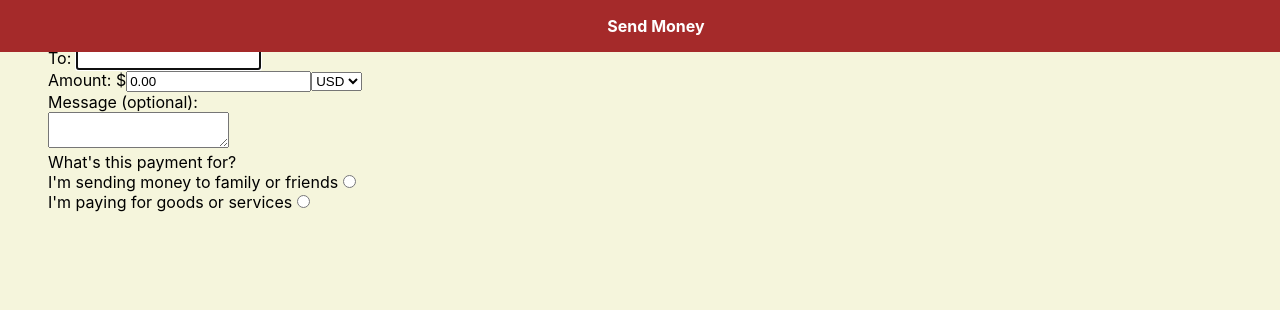
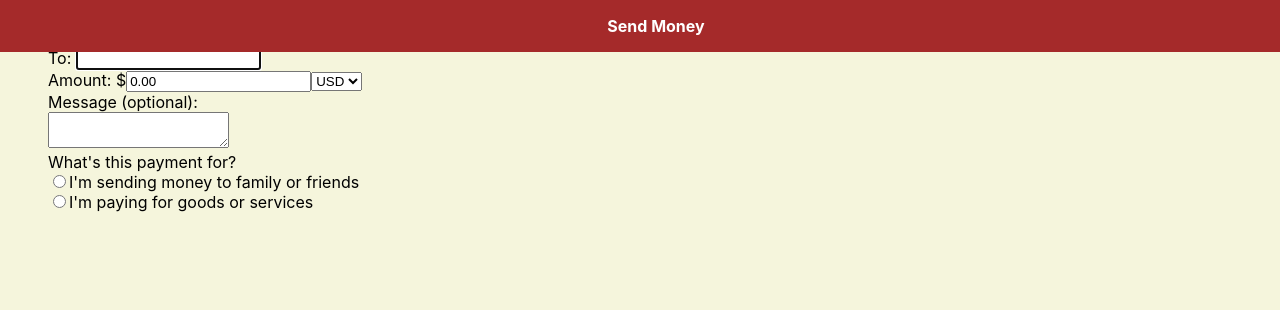
Before and after one commit to dlchen/paypal, a React (Create React App) app: page /send in a window 1280 px wide. Shown: the top 310 px of the page. Built offline with nearby package versions, Linux system fonts and the light colour scheme.

Commit message:
refactor: SendMoney use <Form /> and <Success />

```diff
--- a/src/App.tsx
+++ b/src/App.tsx
@@ -11,7 +11,7 @@ type Props = {
   showLoading: () => void;
 };
 
-class App extends Component<Props,{}> {
+class App extends Component<Props> {
   componentDidMount() {
     this.props.hideLoading();
   }
--- a/src/components/SendMoney.tsx
+++ b/src/components/SendMoney.tsx
@@ -1,6 +1,8 @@
-import React, { Component, ChangeEvent } from 'react';
-import { Link } from 'react-router-dom';
-import { renderCurrencySymbol, validAmount, validEmail, formatAmount } from '../utils';
+import React, { PureComponent, ChangeEvent } from 'react';
+
+import Form from './SendMoneyForm';
+import Success from './SendMoneySuccess';
+import { validAmount, validEmail, formatAmount } from '../utils';
 
 import './SendMoney.css';
 
@@ -24,8 +26,8 @@ type State = {
   transactionType: TransactionType,
 };
 
-class Initial extends Component<Props, State> {
-  constructor(props: any) {
+class SendMoney extends PureComponent<Props, State> {
+  constructor(props: Props) {
     super(props);
 
     this.state = {
@@ -101,58 +103,34 @@ class Initial extends Component<Props, State> {
     this.setState({ success: false });
   }
   render() {
+    const { validEmail, email, currency, amount, message, transactionType } = this.state;
     return (
       <div>
         <header>Send Money</header>
-        {!this.state.success && <form id="send-money">
-          <label>
-            To: <input type="email" value={this.state.email} onChange={this.handleEmailChange} autoFocus />
-            {this.state.validEmail === true && "✔︎"}
-            {this.state.validEmail === false && "✘"}
-          </label>
-          <label>
-            Amount: {renderCurrencySymbol(this.state.currency)}
-            <input type="text" value={this.state.amount} onChange={this.handleAmountChange} />
-            <select value={this.state.currency} onChange={this.handleCurrencySelect}>
-              <option value="USD">USD</option>
-              <option value="EUR">EUR</option>
-              <option value="JPY">JPY</option>
-            </select>
-          </label>
-          <label>
-            <span>Message (optional):</span>
-            <textarea value={this.state.message} onChange={this.handleMessageChange} />
-          </label>
-          <label>What's this payment for?</label>
-          <label>
-            I'm sending money to family or friends
-            <input type="radio"
-              name="transactionType"
-              value={PERSONAL}
-              onChange={this.handleOptionChange}
-              checked={this.state.transactionType === PERSONAL} />
-          </label>
-          <label>
-            I'm paying for goods or services
-            <input type="radio"
-              name="transactionType"
-              value={BUSINESS}
-              onChange={this.handleOptionChange}
-              checked={this.state.transactionType === BUSINESS} />
-          </label>
-        </form>}
-        {this.state.success && <div className="content">
-          You have sent {renderCurrencySymbol(this.state.currency)}{this.state.amount} to {this.state.email}!
-        </div>}
-        <footer>
-          {!this.state.success && <div onClick={this.resetForm}>Clear</div>}
-          {!this.state.success && <div onClick={this.submitForm}>Next</div>}
-          {this.state.success && <div onClick={this.restart}>Send Money</div>}
-          {this.state.success && <Link to="/view">Transaction History</Link>}
-        </footer>
+        {!this.state.success && <Form
+          validEmail={validEmail}
+          email={email}
+          currency={currency}
+          amount={amount}
+          message={message}
+          transactionType={transactionType}
+          handleEmailChange={this.handleEmailChange}
+          handleAmountChange={this.handleAmountChange}
+          handleCurrencySelect={this.handleCurrencySelect}
+          handleMessageChange={this.handleMessageChange}
+          handleOptionChange={this.handleOptionChange}
+          resetForm={this.resetForm}
+          submitForm={this.submitForm}
+          showLoading={this.props.showLoading}
+          hideLoading={this.props.hideLoading} />}
+        {this.state.success && <Success
+          currency={currency}
+          amount={amount}
+          email={email}
+          restart={this.restart}/>}
       </div>
     );
   }
 }
 
-export default Initial;
+export default SendMoney;
--- /dev/null
+++ b/src/components/SendMoneyForm.tsx
@@ -0,0 +1,77 @@
+import React, { PureComponent, ChangeEvent, Fragment } from 'react';
+import { renderCurrencySymbol, validAmount, validEmail, formatAmount } from '../utils';
+
+type TransactionType = 'UNKNOWN' | 'PERSONAL' | 'BUSINESS';
+const PERSONAL = 'PERSONAL';
+const BUSINESS = 'BUSINESS';
+
+type Props = {
+  validEmail: boolean | null,
+  email: string,
+  currency: string,
+  amount: string,
+  message: string,
+  transactionType: TransactionType,
+  handleEmailChange: (e: ChangeEvent<HTMLInputElement>) => void,
+  handleAmountChange: (e: ChangeEvent<HTMLInputElement>) => void,
+  handleCurrencySelect: (e: ChangeEvent<HTMLSelectElement>) => void,
+  handleMessageChange: (e: ChangeEvent<HTMLTextAreaElement>) => void,
+  handleOptionChange: (e: ChangeEvent<HTMLInputElement>) => void,
+  resetForm: () => void,
+  submitForm: () => void,
+  showLoading: () => void,
+  hideLoading: () => void
+};
+
+class Form extends PureComponent<Props> {
+
+  render() {
+    return (
+      <Fragment>
+        <form id="send-money">
+          <label>
+            To: <input type="email" value={this.props.email} onChange={this.props.handleEmailChange} autoFocus />
+            {this.props.validEmail === true && "✔︎"}
+            {this.props.validEmail === false && "✘"}
+          </label>
+          <label>
+            Amount: {renderCurrencySymbol(this.props.currency)}
+            <input type="text" value={this.props.amount} onChange={this.props.handleAmountChange} />
+            <select value={this.props.currency} onChange={this.props.handleCurrencySelect}>
+              <option value="USD">USD</option>
+              <option value="EUR">EUR</option>
+              <option value="JPY">JPY</option>
+            </select>
+          </label>
+          <label>
+            <span>Message (optional):</span>
+            <textarea value={this.props.message} onChange={this.props.handleMessageChange} />
+          </label>
+          <label>What's this payment for?</label>
+          <label>
+            <input type="radio"
+              name="transactionType"
+              value={PERSONAL}
+              onChange={this.props.handleOptionChange}
+              checked={this.props.transactionType === PERSONAL} />
+            I'm sending money to family or friends
+          </label>
+          <label>
+            <input type="radio"
+              name="transactionType"
+              value={BUSINESS}
+              onChange={this.props.handleOptionChange}
+              checked={this.props.transactionType === BUSINESS} />
+              I'm paying for goods or services
+          </label>
+        </form>
+        <footer>
+          <div onClick={this.props.resetForm}>Clear</div>
+          <div onClick={this.props.submitForm}>Next</div>
+        </footer>
+      </Fragment>
+    );
+  }
+}
+
+export default Form;
--- /dev/null
+++ b/src/components/SendMoneySuccess.tsx
@@ -0,0 +1,31 @@
+import React, { PureComponent, Fragment } from 'react';
+import { Link } from 'react-router-dom';
+
+import { renderCurrencySymbol } from '../utils';
+
+type Props = {
+  currency: string,
+  amount: string,
+  email: string,
+  restart: () => void
+};
+
+class Success extends PureComponent<Props> {
+
+  render() {
+    const { currency, amount, email, restart } = this.props;
+    return (
+      <Fragment>
+        <div className="content">
+          You have sent {renderCurrencySymbol(currency)}{amount} to {email}!
+        </div>
+        <footer>
+          <div onClick={restart}>Send Money</div>
+          <Link to="/view">Transaction History</Link>
+        </footer>
+      </Fragment>
+    );
+  }
+}
+
+export default Success;
--- a/src/components/TransactionRow.tsx
+++ b/src/components/TransactionRow.tsx
@@ -17,7 +17,7 @@ type TransactionProps = {
   name: string
 }
 
-const TransactionRow = ({ date, name, currency, amount } : TransactionProps) => {
+const TransactionRow = ({ date, name, currency, amount }: TransactionProps) => {
 
   return (
     <tr>
```
